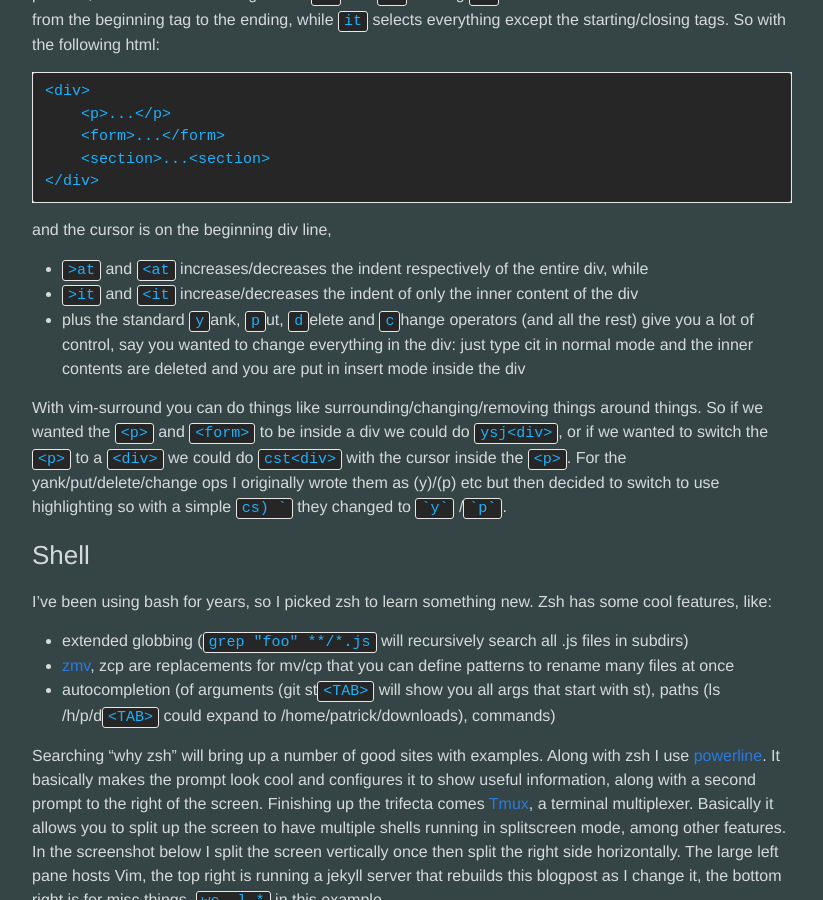
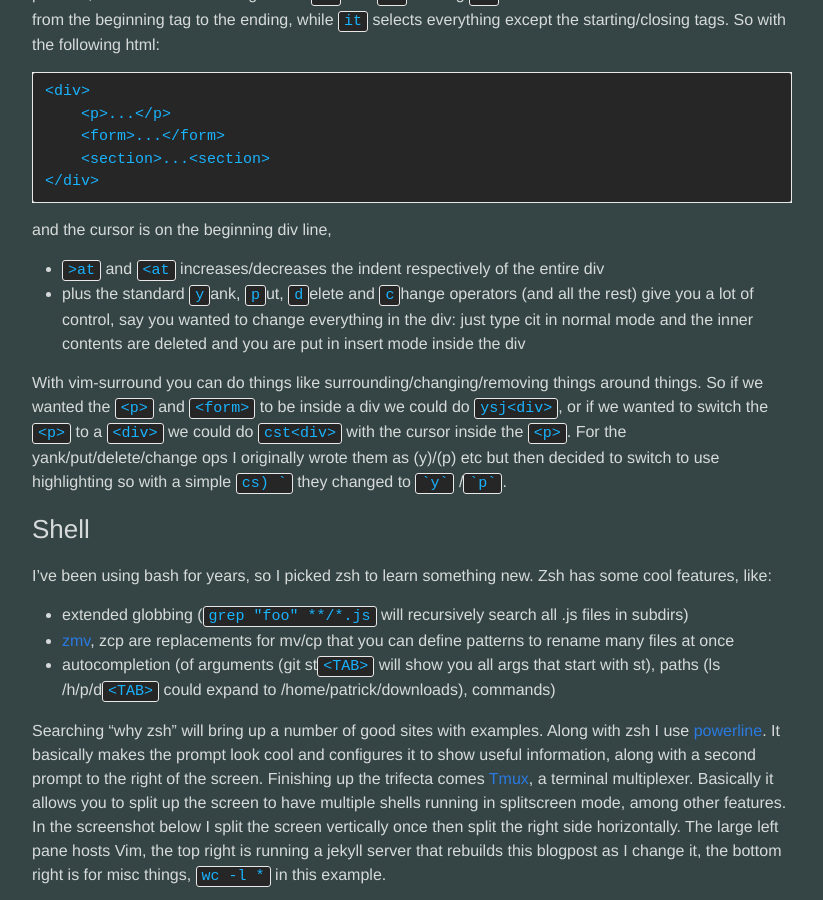
Before and after one commit to patrick-lafferty/patrick-lafferty.github.io, a Jekyll site: the page built from _posts/2016-11-03-dev-environment.markdown, in a window 1280 px wide and 900 px high, scrolled down 671 px. Shown: the whole window, without its empty margins (328-1151 px from the left). Built offline with Jekyll 4.4.1, drawn with Linux system fonts in a browser that asks for light colours.

Commit message:
[blogpost: dev-environment] error: >it and <it act just like >at and <at

```diff
--- a/_posts/2016-11-03-dev-environment.markdown
+++ b/_posts/2016-11-03-dev-environment.markdown
@@ -26,8 +26,7 @@ For my editor I use Vim currently with powerline and vim-surround. I can't <stro
 
 and the cursor is on the beginning div line,
 
-* `>at` and `<at` increases/decreases the indent respectively of the entire div, while
-* `>it` and `<it` increase/decreases the indent of only the inner content of the div
+* `>at` and `<at` increases/decreases the indent respectively of the entire div
 * plus the standard `y`ank, `p`ut, `d`elete and `c`hange operators (and all the rest) give you a lot of control, say you wanted to change everything in the div: just type cit in normal mode and the inner contents are deleted and you are put in insert mode inside the div
 
 With vim-surround you can do things like surrounding/changing/removing things around things. So if we wanted the `<p>` and `<form>` to be inside a div we could do `ysj<div>`, or if we wanted to switch the `<p>` to a `<div>` we could do `cst<div>` with the cursor inside the `<p>`. For the yank/put/delete/change ops I originally wrote them as (y)/(p) etc but then decided to switch to use highlighting so with a simple ``cs) ` `` they changed to `` `y` `` /`` `p` ``.
```
